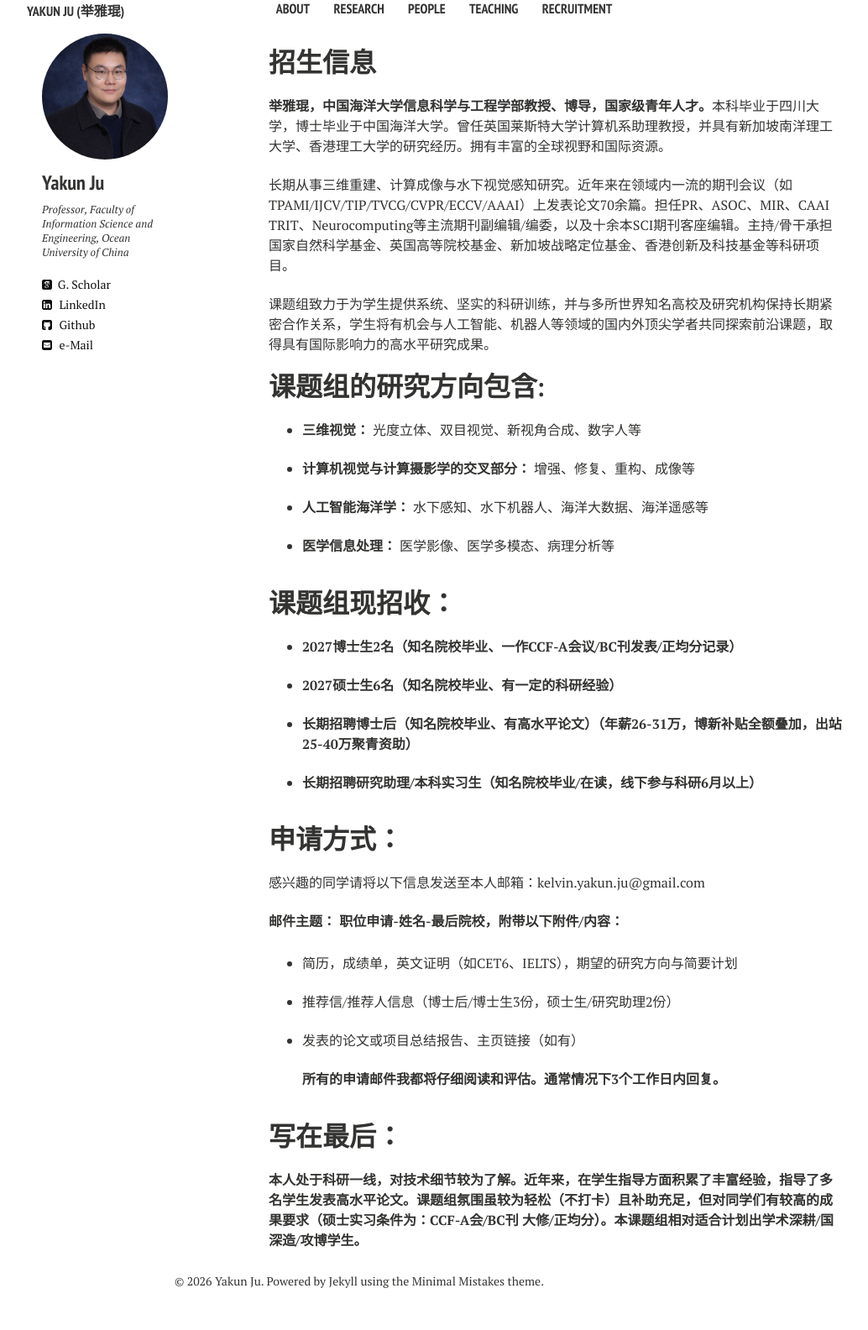
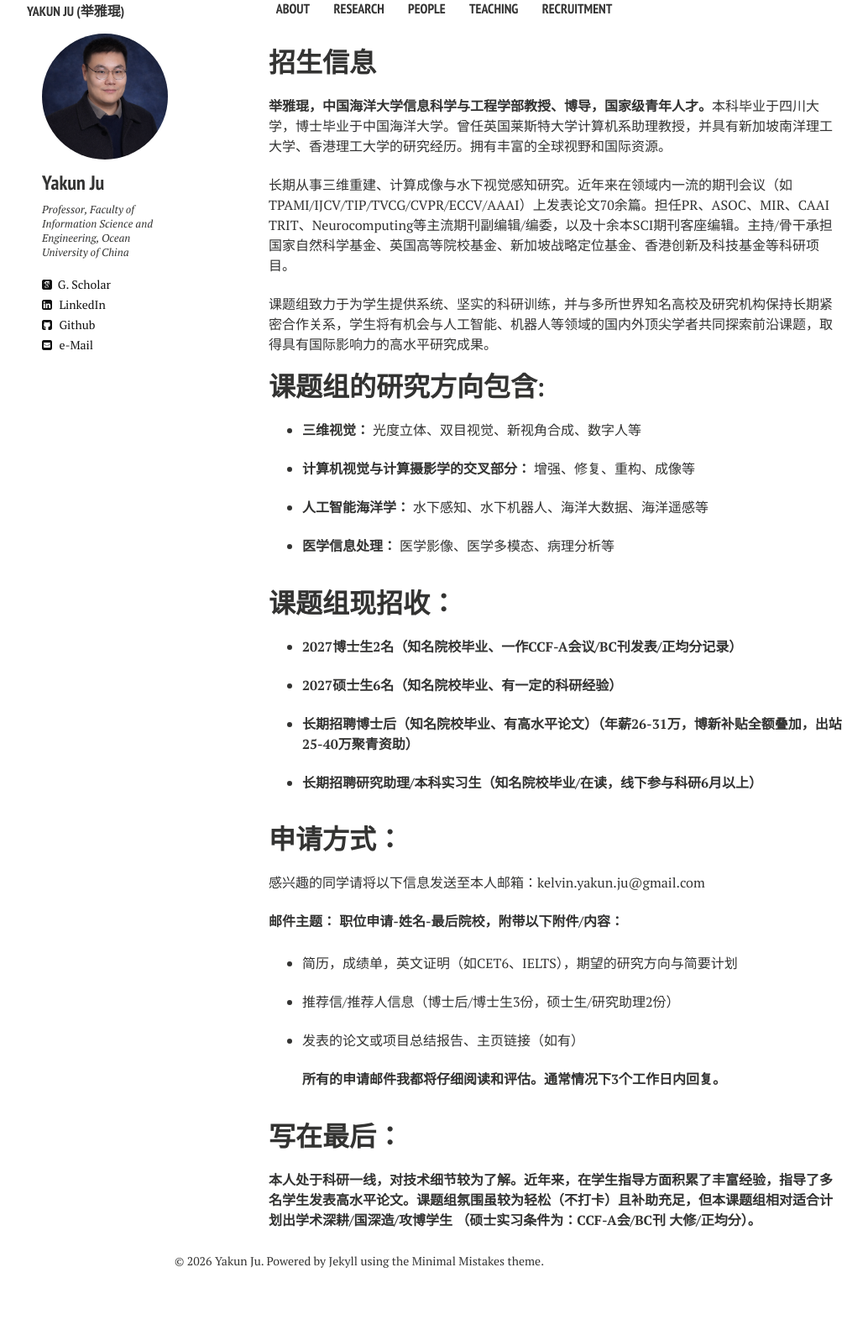
Before and after one commit to juyakun/juyakun.github.io, a Jekyll site: the page built from recruitment.md, in a window 1280 px wide. Shown: the whole page at 84% size, without its empty margins (112-1146 px from the left). Built offline with Jekyll 4.4.1, drawn with Linux system fonts in a browser that asks for light colours; nearby versions of some CDN libraries; after the commit the page ends 1560 px from its top, so only the background shows below that.

Commit message:
Update recruitment.md

```diff
--- a/recruitment.md
+++ b/recruitment.md
@@ -67,4 +67,4 @@
 
 # 写在最后：
 
-**本人处于科研一线，对技术细节较为了解。近年来，在学生指导方面积累了丰富经验，指导了多名学生发表高水平论文。课题组氛围虽较为轻松（不打卡）且补助充足，但对同学们有较高的成果要求（硕士实习条件为：CCF-A会/BC刊 大修/正均分）。本课题组相对适合计划出学术深耕/国深造/攻博学生。**
+**本人处于科研一线，对技术细节较为了解。近年来，在学生指导方面积累了丰富经验，指导了多名学生发表高水平论文。课题组氛围虽较为轻松（不打卡）且补助充足，但本课题组相对适合计划出学术深耕/国深造/攻博学生 （硕士实习条件为：CCF-A会/BC刊 大修/正均分）。**
```
